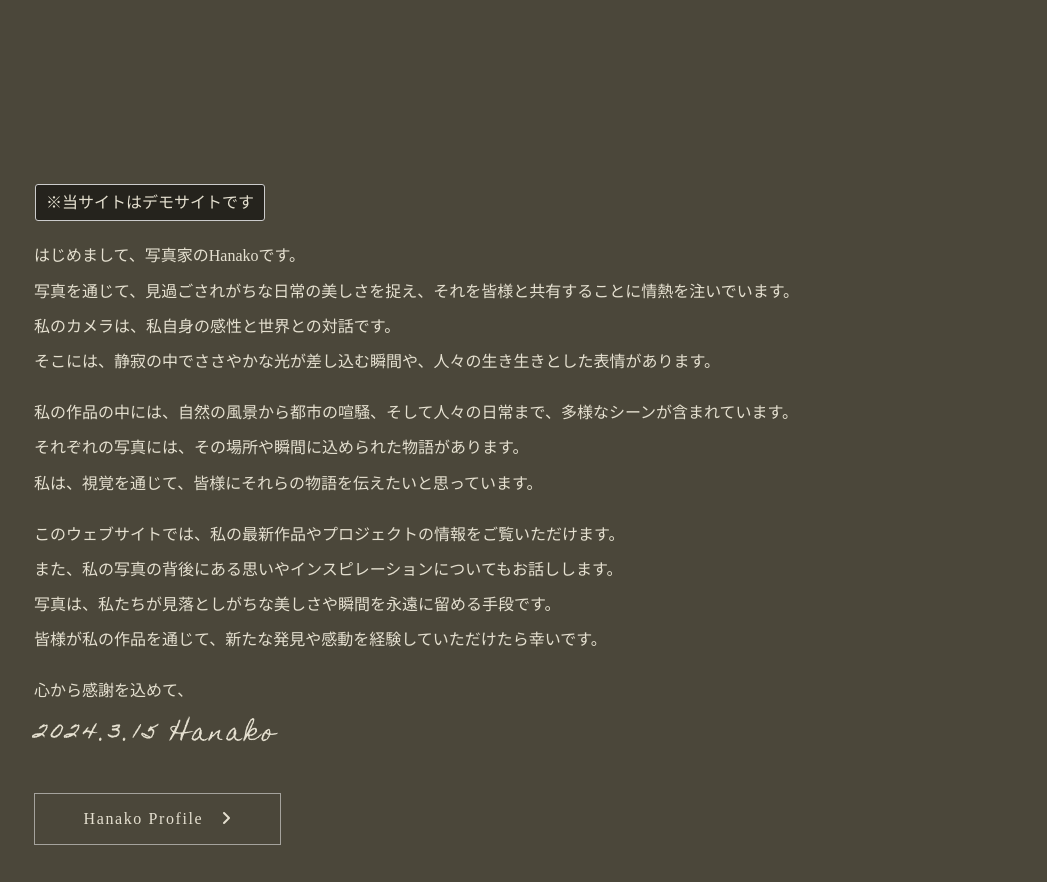
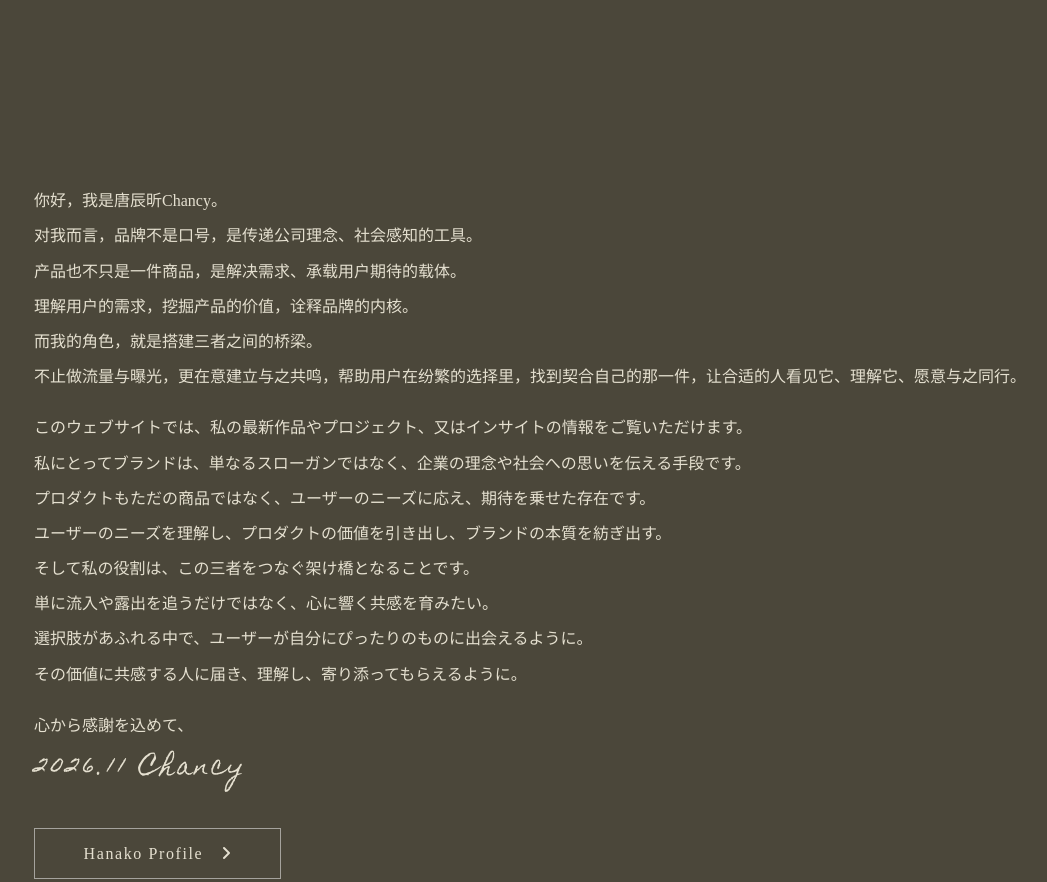
Before and after one commit to chenxin0011/chenxin0011.github.io, a plain HTML site: page index.html in a window 1280 px wide. Shown: the part 839-1721 px from the top of the page, without its empty margins (46-1093 px from the left). Drawn offline with nearby package versions, Linux system fonts and the light colour scheme; some packages are replaced by stand-ins of ours; a script that the page names is missing; a web font is replaced by a local one.

Commit message:
Update index.html

```diff
--- a/index.html
+++ b/index.html
@@ -27,22 +27,24 @@
 
 <section class="bg1">
 
-<h2><span class="hosoku fade-in-text">Greetings</span><span class="blur">ご挨拶</span></h2>
+<h2><span class="hosoku fade-in-text">Greetings</span><span class="blur">你好</span></h2>
 
-<p><span class="look">※当サイトはデモサイトです</span></p>
-<p>はじめまして、写真家のHanakoです。<br>
-写真を通じて、見過ごされがちな日常の美しさを捉え、それを皆様と共有することに情熱を注いでいます。<br>
-私のカメラは、私自身の感性と世界との対話です。<br>
-そこには、静寂の中でささやかな光が差し込む瞬間や、人々の生き生きとした表情があります。</p>
-<p>私の作品の中には、自然の風景から都市の喧騒、そして人々の日常まで、多様なシーンが含まれています。<br>
-それぞれの写真には、その場所や瞬間に込められた物語があります。<br>
-私は、視覚を通じて、皆様にそれらの物語を伝えたいと思っています。</p>
-<p>このウェブサイトでは、私の最新作品やプロジェクトの情報をご覧いただけます。<br>
-また、私の写真の背後にある思いやインスピレーションについてもお話しします。<br>
-写真は、私たちが見落としがちな美しさや瞬間を永遠に留める手段です。<br>
-皆様が私の作品を通じて、新たな発見や感動を経験していただけたら幸いです。</p>
+<p>你好，我是唐辰昕Chancy。<br>
+对我而言，品牌不是口号，是传递公司理念、社会感知的工具。<br>
+产品也不只是一件商品，是解决需求、承载用户期待的载体。<br>
+理解用户的需求，挖掘产品的价值，诠释品牌的内核。<br>
+而我的角色，就是搭建三者之间的桥梁。<br>
+不止做流量与曝光，更在意建立与之共鸣，帮助用户在纷繁的选择里，找到契合自己的那一件，让合适的人看见它、理解它、愿意与之同行。</p>
+<p>このウェブサイトでは、私の最新作品やプロジェクト、又はインサイトの情報をご覧いただけます。<br>
+私にとってブランドは、単なるスローガンではなく、企業の理念や社会への思いを伝える手段です。<br>
+プロダクトもただの商品ではなく、ユーザーのニーズに応え、期待を乗せた存在です。<br>
+ユーザーのニーズを理解し、プロダクトの価値を引き出し、ブランドの本質を紡ぎ出す。<br>
+そして私の役割は、この三者をつなぐ架け橋となることです。<br>
+単に流入や露出を追うだけではなく、心に響く共感を育みたい。<br>
+選択肢があふれる中で、ユーザーが自分にぴったりのものに出会えるように。<br>
+その価値に共感する人に届き、理解し、寄り添ってもらえるように。<br>
 <p>心から感謝を込めて、<br>
-<span class="homemade-apple-regular large">2024.3.15 Hanako</span></p>
+<span class="homemade-apple-regular large">2026.11 Chancy</span></p>
 
 <p class="animation-btn">
 <a href="profile.html" class="animation-btn-inner">Hanako Profile<i class="fas fa-angle-right"></i></a>
```
